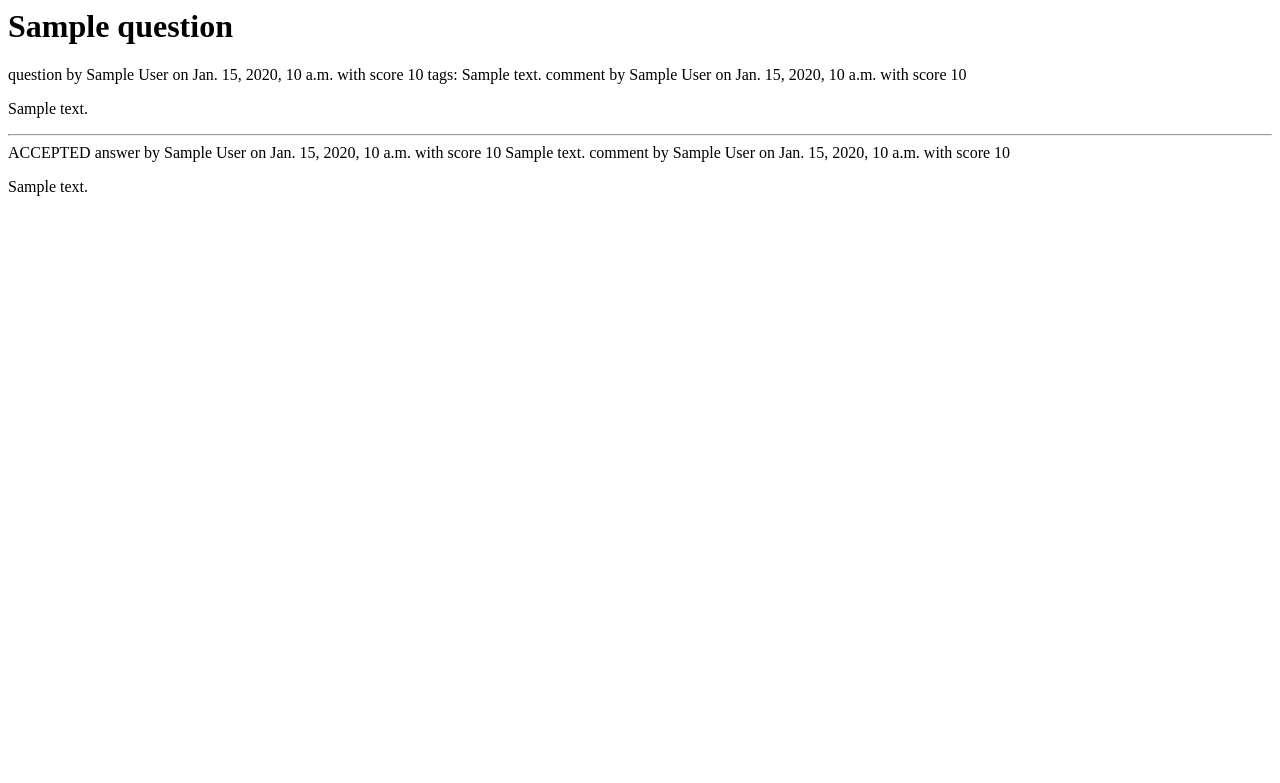
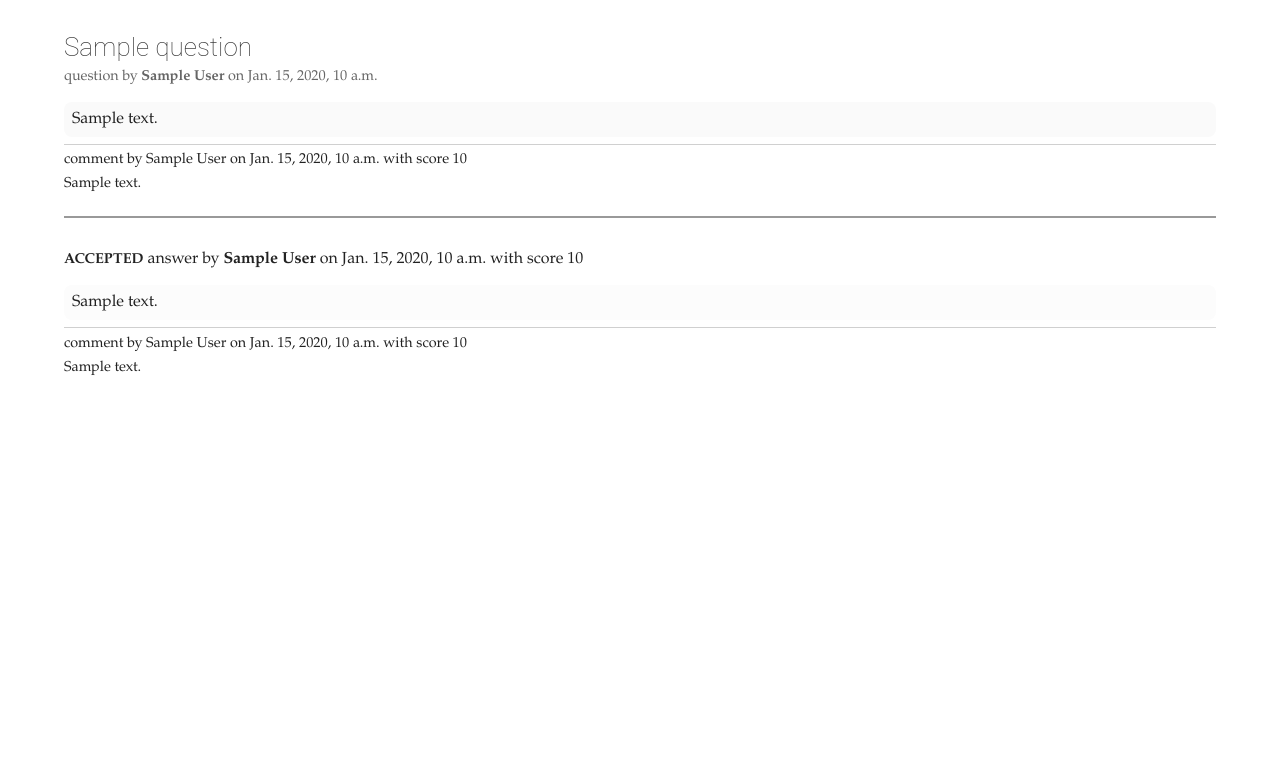
Before and after one commit to honzakral/es-django-example, a Django app: page /1/ in a window 1280 px wide. Shown: the top 783 px of the page. Run offline with Django 3.2, Linux system fonts and the light colour scheme; tables that the repository leaves empty hold one stand-in row (values such as "Sample post").

Commit message:
Added styles
Thanks @karmi!

```diff
--- /dev/null
+++ b/qa/templates/base.html
@@ -0,0 +1,148 @@
+<!DOCTYPE html>
+<html>
+<head>
+  <title>
+    {% block "title" %}Stack Exchange{% endblock %}
+  </title>
+  <meta http-equiv="Content-Type" content="text/html; charset=utf-8" />
+  <style>
+    body {
+      color: #222;
+      background: #fff;
+      font-family: Palatino, "Palatino Linotype", Cambria, Times, serif;
+      margin: 2em 4em;
+    }
+
+    p {
+      margin: 0 0 0.5em 0;
+    }
+
+    a {
+      color: #222;
+    }
+
+    .question {
+      margin: 0 0 1em 0;
+      padding: 0 0 1em 0;
+    }
+
+    .question.detail {
+      margin: 0 0 2em 0;
+      border-bottom: 2px solid #999;
+    }
+
+    .pagination {
+      padding: 1em 0 0 0;
+      font-size: 90%;
+      border-top: 2px solid #999;
+    }
+
+    .question .header {
+      font-size: 90%;
+    }
+
+    .question h1,
+    .question h2 {
+      color: #333;
+      font-family: "Roboto", Corbel, Avenir, sans-serif;
+      font-weight: 100;
+      margin: 0 0 0.25em 0;
+    }
+
+    .question h1 {
+      font-size: 26px;
+    }
+
+    .question h2 {
+      font-size: 20px;
+    }
+
+    .pagination,
+    .question .meta {
+      color: #666;
+    }
+
+    .pagination .current,
+    .question .meta .author {
+      font-weight: bolder;
+    }
+
+    .question .meta .tag {
+      font-size: 80%;
+      font-family: "Roboto", Corbel, Avenir, sans-serif;
+      background: #e0e0e0;
+      padding: 0.25em 0.5em;
+      border-radius: 0.75em;
+    }
+
+    .question .body {
+      background: #fafafa;
+      margin-top: 1em;
+      padding: 0.5em;
+      border-radius: 0.5em;
+    }
+
+    .question .body blockquote,
+    .answer .body blockquote {
+      position: relative;
+      padding: 0 0 0 2em;
+      margin: 1.5em 0 1.5em 0;
+    }
+
+    .question .body blockquote:before,
+    .answer .body blockquote:before {
+      color: #d0d0d0;
+      content: "”";
+      font-family: Georgia, serif;
+      font-size: 400%;
+      position: absolute;
+      left: 0;
+      top: -0.11em;
+      text-shadow: 0 1px 0px rgba(0,0,0,0.4);
+    }
+
+    .answer .comments,
+    .question .comments {
+      font-size: 90%;
+    }
+
+    .answer .comment,
+    .question .comment {
+      border-top: 1px solid #d0d0d0;
+      margin: 0.5em 0 0 0;
+      padding: 0.5em 0 0 0;
+    }
+
+    .answer .comment .body,
+    .question .comment .body {
+      background: transparent;
+      padding: 0;
+      margin: 0;
+    }
+
+    .answer {
+      margin: 0 0 1em 0;
+    }
+
+    .answer .accepted {
+      font-size: 90%;
+      font-weight: bolder;
+    }
+
+    .answer .meta .author {
+      font-weight: bolder;
+    }
+
+    .answer .body {
+      background: #fcfcfc;
+      margin-top: 1em;
+      padding: 0.5em;
+      border-radius: 0.5em;
+    }
+
+  </style>
+</head>
+<body>
+  {% block "body" %} {% endblock %}
+</body>
+</html>
--- /dev/null
+++ b/qa/templates/qa/comments.html
@@ -0,0 +1,19 @@
+<section class="comments">
+  {% for comment in comments %}
+    <div class="comment">
+      <div class="author">
+        <p>
+          comment by <span class="author">{{ comment.owner.display_name }}</span>
+          on <span class="date">{{ comment.creation_date|date }}, {{ comment.creation_date|time }}</span>
+          {% if comment.score %}
+              with score {{ comment.score }}
+          {% endif %}
+        </p>
+      </div>
+
+      <div class="body">
+        <p>{{ comment.text|safe }}</p>
+      </div>
+    </div>
+  {% endfor %}
+</section>
--- a/qa/templates/qa/question_detail.html
+++ b/qa/templates/qa/question_detail.html
@@ -1,44 +1,50 @@
-<h1>{{ object.title }}</h1>
+{% extends "base.html" %}
 
-question by {{ object.owner.display_name }} on {{ object.creation_date|date }}, {{ object.creation_date|time }}
+{% block "title" %}
+  {{ object.title }}
+{% endblock %}
 
-{% if object.score %}
-    with score {{ object.score }}
-{% endif %}
+{% block "body" %}
+  <section class="question detail">
+    <section class="header">
+      <h1>{{ object.title }}</h1>
+      <p class="meta">
+        question by <span class="author">{{ object.owner.display_name }}</span>
+        on <span class="date">{{ object.creation_date|date }}, {{ object.creation_date|time }}</span>
+        {% for t in object.get_tags %}
+          <span class="tag">{{ t }}</span>
+        {% endfor %}
+      </p>
+    </section>
 
-tags:
-{% for t in object.get_tags %}
-    {{ t }}
-{% endfor %}
+    <section class="body">
+      {{ object.body|safe }}
+    </section>
 
-{{ object.body|safe }}
+    {% include "qa/comments.html" with comments=object.get_comments%}
 
-{% for comment in object.get_comments %}
-    comment by {{ comment.owner.display_name }} on {{ comment.creation_date|date }}, {{ comment.creation_date|time }}
-    {% if comment.score %}
-        with score {{ comment.score }}
-    {% endif %}
+  </section>
 
-    <p>{{ comment.text|safe }}</p>
-{% endfor %}
-<hr>
+  <section class="answers">
+    {% for answer in object.get_answers %}
+      <div class="answer">
+        <p class="meta">
+          {% ifequal answer.pk object.accepted_answer_id %}
+            <strong class="accepted">ACCEPTED</strong>
+          {% endifequal %}
+          answer by <span class="author">{{ answer.owner.display_name }}</span>
+          on <span class="date">{{ answer.creation_date|date }}, {{ answer.creation_date|time }}</span>
+          {% if answer.score %}
+              with score {{ answer.score }}
+          {% endif %}
+        </p>
 
-{% for answer in object.get_answers %}
-    {% ifequal answer.pk object.accepted_answer_id %}ACCEPTED{% endifequal %}
-    answer by {{ answer.owner.display_name }} on {{ answer.creation_date|date }}, {{ answer.creation_date|time }}
-    {% if answer.score %}
-        with score {{ answer.score }}
-    {% endif %}
+        <div class="body">
+          {{answer.body|safe}}
+        </div>
 
-    {{answer.body|safe}}
-
-    {% for comment in answer.get_comments %}
-        comment by {{ comment.owner.display_name }} on {{ comment.creation_date|date }}, {{ comment.creation_date|time }}
-        {% if comment.score %}
-            with score {{ comment.score }}
-        {% endif %}
-
-        <p>{{ comment.text|safe }}</p>
+        {% include "qa/comments.html" with comments=answer.get_comments%}
+      </div>
     {% endfor %}
-
-{% endfor %}
+  </section>
+{% endblock %}
```
Also changed, not shown: qa/templates/qa/question_list.html (+36 -5 lines).
